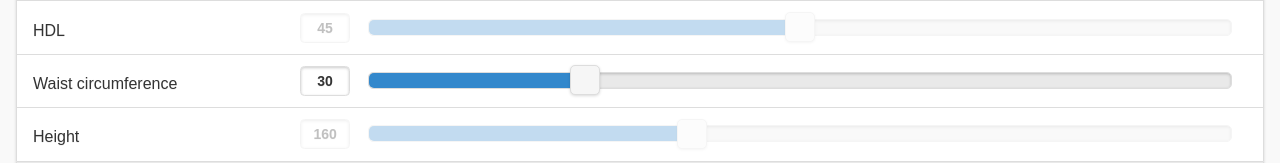
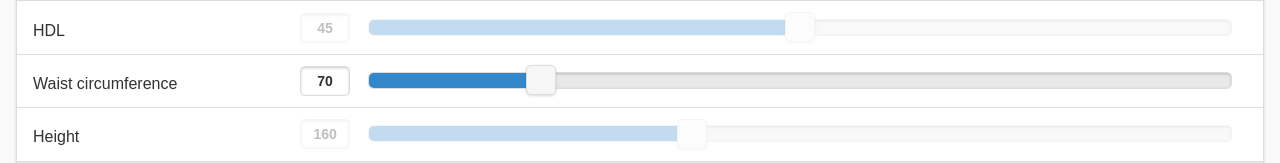
Before and after one commit to Montawatt/egat, a plain HTML site: page tcvrs_en.html in a window 1280 px wide. Shown: the part 571-734 px from the top of the page. Drawn offline with Linux system fonts and the light colour scheme.

Commit message:
Update tcvrs_en.html

```diff
--- a/tcvrs_en.html
+++ b/tcvrs_en.html
@@ -83,7 +83,7 @@
             </li>
             <li data-role="fieldcontain">
                 <label for="wc">Waist circumference</label>
-                <input type="range" name="wc" id="wc" value="30" min="20" max="60" title="inch" data-highlight="true" />
+                <input type="range" name="wc" id="wc" value="70" min="50" max="150" title="cm." data-highlight="true" />
             </li>
             <li data-role="fieldcontain">
                 <label for="bdh">Height</label>
```
